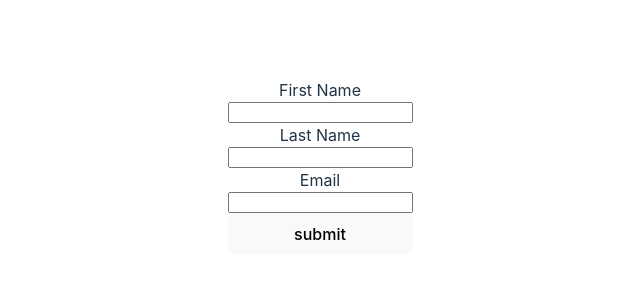
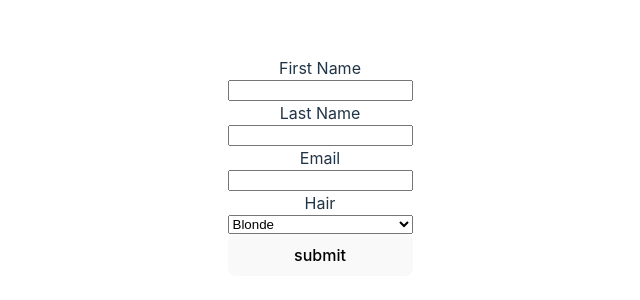
Before and after one commit to radovanbotik/formik, a React (Vite) app: page / in a window 1280 px wide. Shown: the part 234-534 px from the top of the page, without its empty margins (320-960 px from the left). Built offline with nearby package versions, Linux system fonts and the light colour scheme.

Commit message:
custom fields

```diff
--- a/src/components/ToDo/Form.tsx
+++ b/src/components/ToDo/Form.tsx
@@ -7,11 +7,12 @@ import * as Yup from "yup";
 const Formular = () => {
   return (
     <Formik
-      initialValues={{ firstname: "", lastname: "", email: "" }}
+      initialValues={{ firstname: "", lastname: "", email: "", hair: "blonde" }}
       validationSchema={Yup.object({
         firstname: Yup.string().max(15, "Must be 15 characters or less").required("This field is required."),
         lastname: Yup.string().max(15, "Must be 15 characters or less").required("This field is requried."),
         email: Yup.string().email("Invalid email address.").required("This field is required."),
+        hair: Yup.string().required("This field is required."),
       })}
       onSubmit={values => {
         console.log(values);
@@ -36,6 +37,15 @@ const Formular = () => {
           <label htmlFor="email">Email</label>
           <Field name="email" type="email" />
           <ErrorMessage name="email" />
+
+          <label htmlFor="hair">Hair</label>
+          <Field name="hair" as="select">
+            <option value="blonde">Blonde</option>
+            <option value="red">Red</option>
+            <option value="blue">Blue</option>
+          </Field>
+          <ErrorMessage name="hair" />
+
           <Button />
         </Form>
       )}
```
